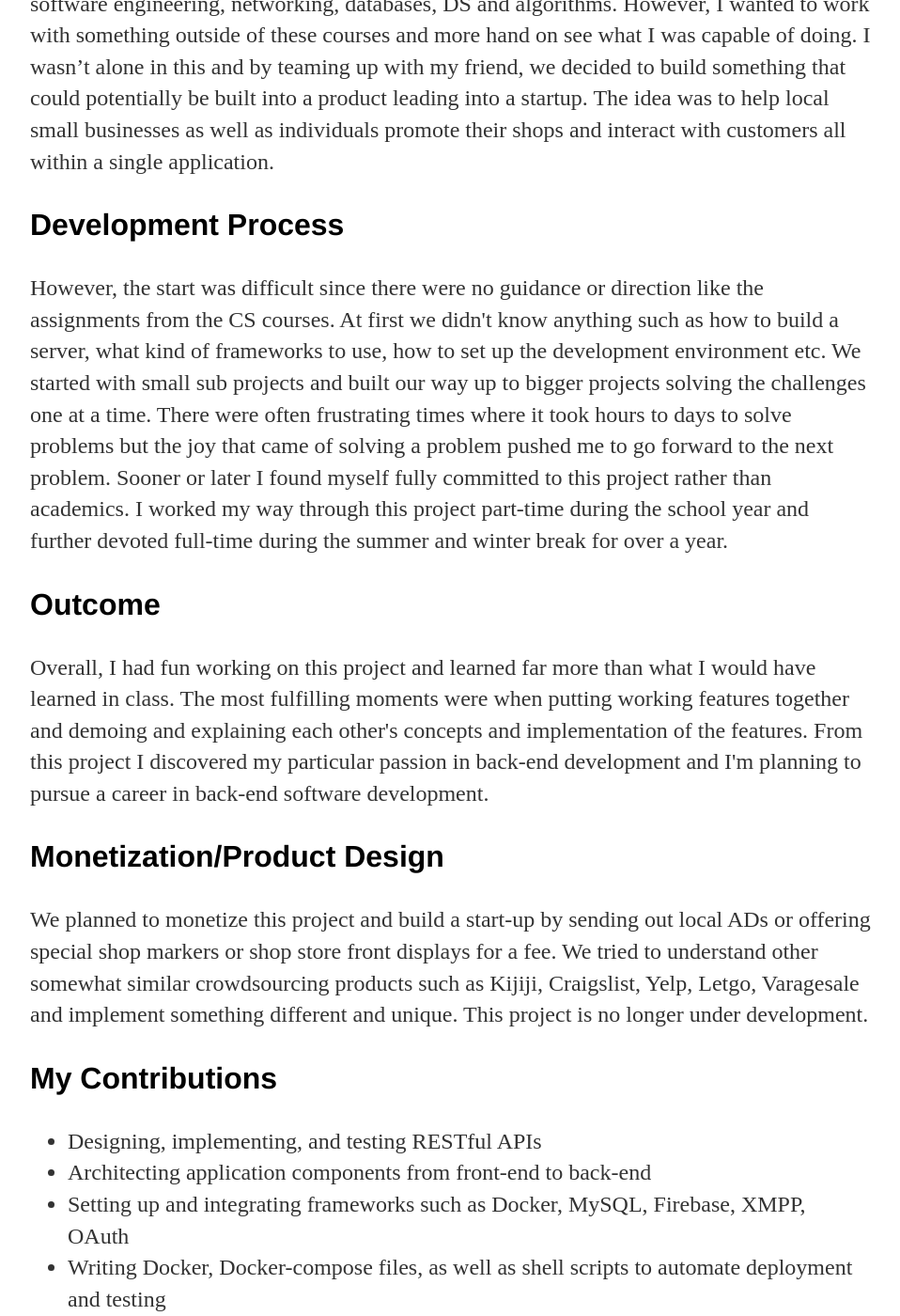
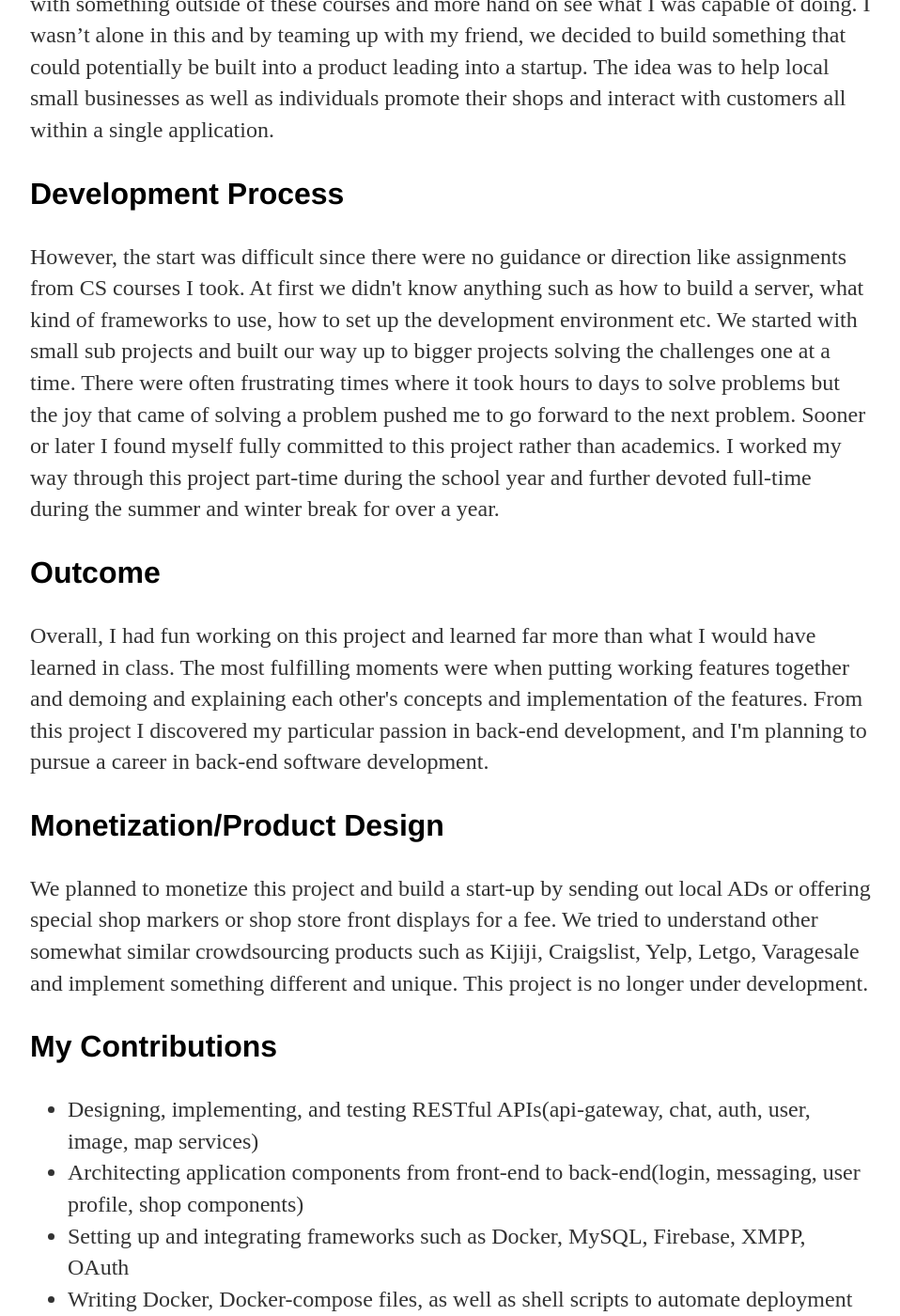
Before and after one commit to jcho7022/jcho7022.github.io, a Jekyll site: the page built from projects/float/index.html, in a window 1280 px wide and 1400 px high, scrolled down 1486 px. Shown: the whole window at 94% size, without its empty margins (160-1118 px from the left). Built offline with Jekyll 4.4.1, drawn with Linux system fonts in a browser that asks for light colours; some of the changed text lies outside the part shown.

Commit message:
Update index.html

```diff
--- a/projects/float/index.html
+++ b/projects/float/index.html
@@ -12,7 +12,7 @@ title: "Float: Map Oriented Marketplace Application"
 	Users can interact with other users using <a href="/projects/float/messaging.jpg">in-app instant messaging</a>,
 	search up items using a <a href="/projects/float/elastic_search.jpg">search bar that supports elastic search</a>
 	or browse nearby products using <a href="/projects/float/infinite_product.jpg">"infinite" product scrolling</a>.
-	This project was built from scratch referencing various sources and documentations on the internet.
+	This project was built from scratch referencing various sources and documentations.
 	More details available at <a href="https://play.google.com/store/apps/details?id=com.floatapplication">Google Play</a>. </p>
 
 <h2>Demo/<a href="https://jcho7022.github.io/projects/chatbot">Detailed Messaging Demo</a></h2>
@@ -28,7 +28,7 @@ title: "Float: Map Oriented Marketplace Application"
 	all within a single application.</p>
 
 <h3>Development Process</h3>
-<p>However, the start was difficult since there were no guidance or direction like the assignments from the CS courses.
+<p>However, the start was difficult since there were no guidance or direction like assignments from CS courses I took.
 	At first we didn't know anything such as how to build a server, what kind of frameworks to use, how to set up
 	the development environment etc. We started with small sub projects and built our way up to bigger projects solving the challenges
 	one at a time. There were often frustrating times where it took hours to days to solve problems
@@ -40,7 +40,7 @@ title: "Float: Map Oriented Marketplace Application"
 <p>Overall, I had fun working on this project and learned far more than what I would have learned in class.
 	The most fulfilling moments were when putting working features together and demoing and explaining
 	each other's concepts and implementation of the features. From this project I discovered my particular
-	passion in back-end development and I'm planning to pursue a career in back-end software development. </p>
+	passion in back-end development, and I'm planning to pursue a career in back-end software development. </p>
 
 <h3>Monetization/Product Design</h3>
 <p>We planned to monetize this project and build a start-up by sending out local ADs or offering special
@@ -50,14 +50,14 @@ title: "Float: Map Oriented Marketplace Application"
 
 <h3>My Contributions</h3>
 <ul class="contributions">
-        <li>Designing, implementing, and testing RESTful APIs</li>
-        <li>Architecting application components from front-end to back-end</li>
+        <li>Designing, implementing, and testing RESTful APIs(api-gateway, chat, auth, user, image, map services)</li>
+        <li>Architecting application components from front-end to back-end(login, messaging, user profile, shop components)</li>
 	<li>Setting up and integrating frameworks such as Docker, MySQL, Firebase, XMPP, OAuth</li>
 	<li>Writing Docker, Docker-compose files, as well as shell scripts to automate deployment and testing</li>
 	<li>Writing integration and unit tests</li>
 	<li>Setting up user session with JWTs and user authentication</li>
 	<li>Setting up HTTPS, TLS(XMPP) for client and server, and configuring NAT table(server was located in my dorm room)</li>
-	<li>Building UI, app illustrations</li>
+	<li>Building UI and app illustrations</li>
 	<li>Refactoring code and code reviewing</li>
 	<li>Version control</li>
 	</ul>
@@ -72,24 +72,24 @@ title: "Float: Map Oriented Marketplace Application"
 
 <h3>Api-gateway</h3>
 <ul class="Functionality">
-				<li>All app requests except instant messaging requests are made to the api-gateway which is responsible of routing requests to the appropriate services</li>
-				<li>Handles basic user authentication such as checking access tokens for tasks that require permission<br></li>
-				<li>Maintains <a href="https://microservices.io/patterns/data/saga.html">data consistency</a> across services: <br>
-          Some requests incorporate many services and to achieve modulation services do not communicate with each other.
+	<li>All app requests except instant messaging requests are made to the api-gateway which is responsible of routing requests to the appropriate services</li>
+	<li>Handles basic user authentication such as checking access tokens for tasks that require permission<br></li>
+	<li>Handles distributed transaction <br>
+          Some application requests incorporate many services and to achieve modulation services do not communicate with each other.
           As a result, the api-gateway is in charge of scheduling requests to multiple services.
-	  However, a request to a certain service may fail and to maintain
-	  data consistency previous requests must be reverted by the api-gateway.<br>
+	  However, if a request to a certain service fails to maintain
+	  data consistency previous requests must be reverted.<br>
           For example, when a user requests for sign-up the api-gateway:
 	  <br>
           1.Requests to auth-service to create user
 					<br>
           2.Requests to user-service to create user profile
 					<br>
-          3.Requests to chat-service to generate a xmpp account
+          3.Requests to chat-service to generate a xmpp profile
 					<br><br>
 
-          However, if any of these steps fail, to achieve transaction atomicity, previous requests made must be reverted. The api-gateway uses a
-					<a href="https://microservices.io/patterns/data/saga.html">“saga state machine”</a> to achieve such task and maintain data consistency over distributed services.
+          However, if any of these steps fail to achieve transaction atomicity, previous requests made must be reverted. The api-gateway uses a
+	  <a href="https://microservices.io/patterns/data/saga.html">“saga state machine”</a> to handle such task and maintain data consistency over distributed services.
           For the example above if transaction #3 fails the saga state machine reverts transaction #2 and #1.
           </li>
 				</ul>
```
Also changed, not shown: other parts of projects/float/index.html (+1 -1 lines).
